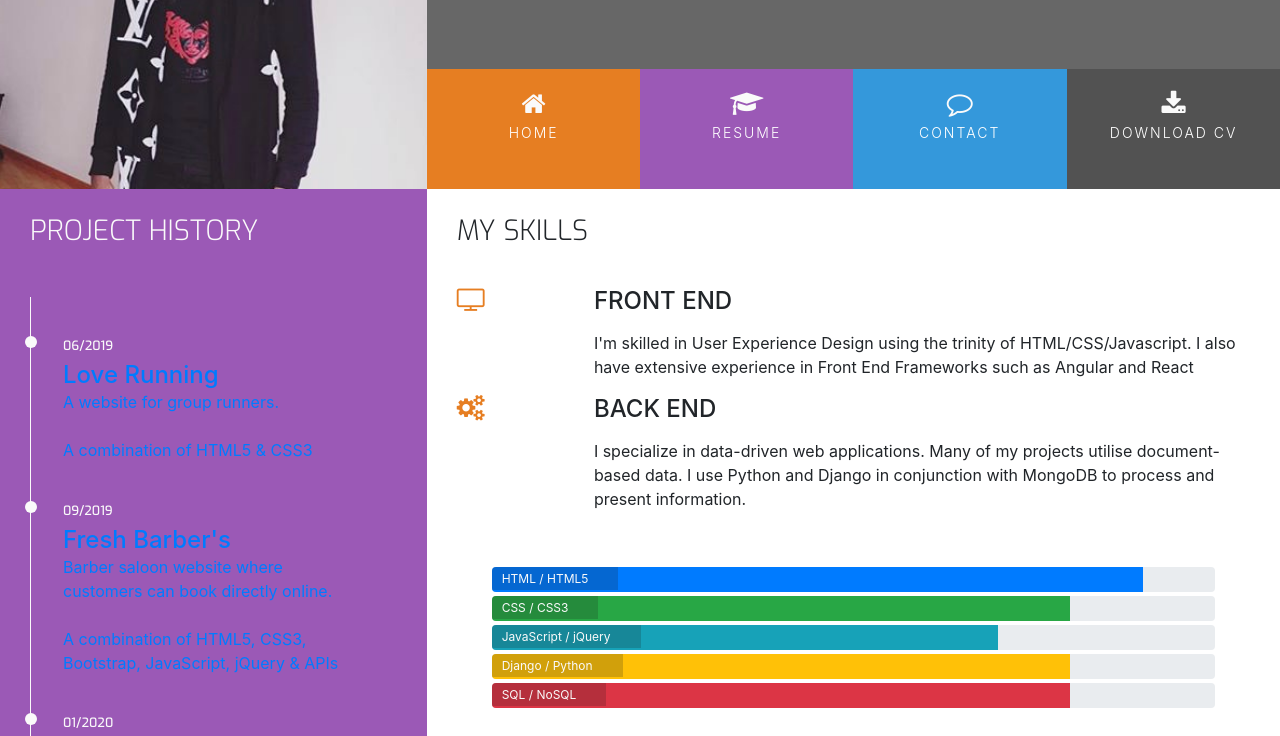
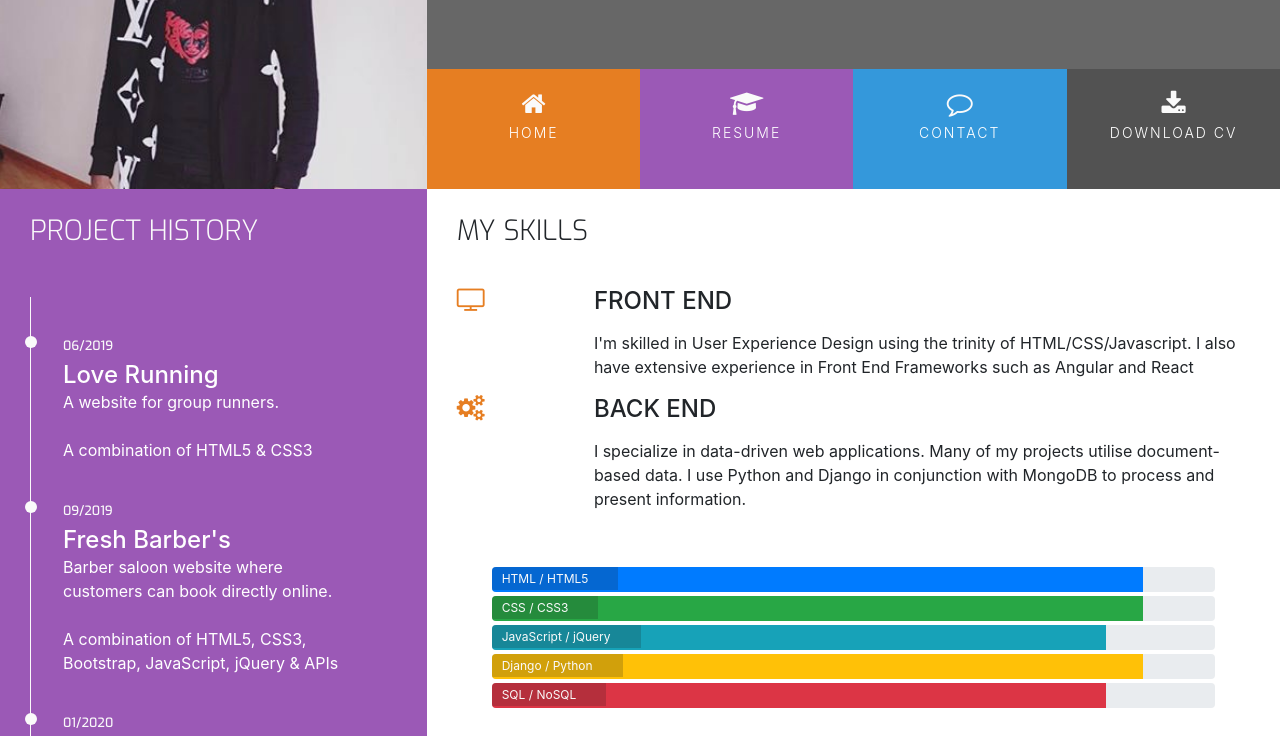
Before and after one commit to SaintHuddini/Resume, a plain HTML site: page resume.html in a window 1280 px wide. Shown: the part 180-916 px from the top of the page. Drawn offline with nearby package versions, Linux system fonts and the light colour scheme.

Commit message:
color bug fixed

```diff
--- a/assets/css/style.css
+++ b/assets/css/style.css
@@ -53,6 +53,11 @@
     font-weight: 300;
     margin-top: 25px;
     margin-bottom: 40px;
+}
+
+.timeline-item a {
+    color: white;
+    text-decoration: none;
 }
 
 /* ----------------------------------------Special paddings/margins/text */
--- a/resume.html
+++ b/resume.html
@@ -152,28 +152,28 @@
 						</div>
 						<div class="progress">
 							<div class="progress-bar bg-success" role="progressbar" aria-valuenow="80" aria-valuemin="0"
-								aria-valuemax="100" style="width:80%;">
-								<span class="sr-only">80% complete</span>
+								aria-valuemax="100" style="width:90%;">
+								<span class="sr-only">90% complete</span>
 							</div>
 							<span class="progress-type">CSS / CSS3</span>
 						</div>
 						<div class="progress">
 							<div class="progress-bar bg-info" role="progressbar" aria-valuenow="70" aria-valuemin="0"
-								aria-valuemax="100" style="width:70%;">
-								<span class="sr-only">70% complete</span>
+								aria-valuemax="100" style="width:85%;">
+								<span class="sr-only">80% complete</span>
 							</div>
 							<span class="progress-type">JavaScript / jQuery</span>
 						</div>
 						<div class="progress">
 							<div class="progress-bar bg-warning" role="progressbar" aria-valuenow="80" aria-valuemin="0"
-								aria-valuemax="100" style="width:80%;">
-								<span class="sr-only">80% complete</span>
+								aria-valuemax="100" style="width:90%;">
+								<span class="sr-only">90% complete</span>
 							</div>
 							<span class="progress-type">Django / Python</span>
 						</div>
 						<div class="progress">
 							<div class="progress-bar bg-danger" role="progressbar" aria-valuenow="80" aria-valuemin="0"
-								aria-valuemax="100" style="width:80%;">
+								aria-valuemax="100" style="width:85%;">
 								<span class="sr-only">80% complete</span>
 							</div>
 							<span class="progress-type">SQL / NoSQL</span>
```
